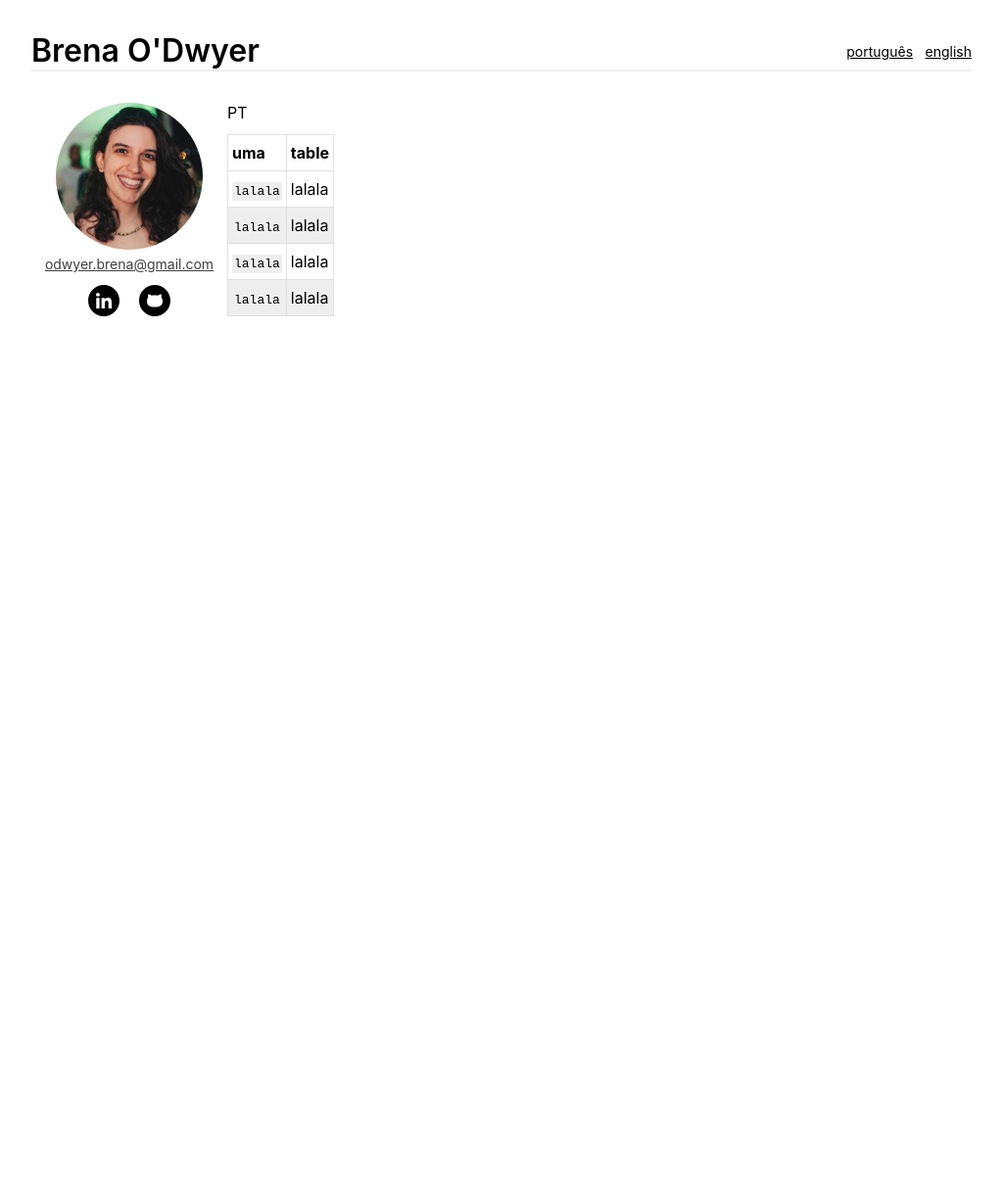
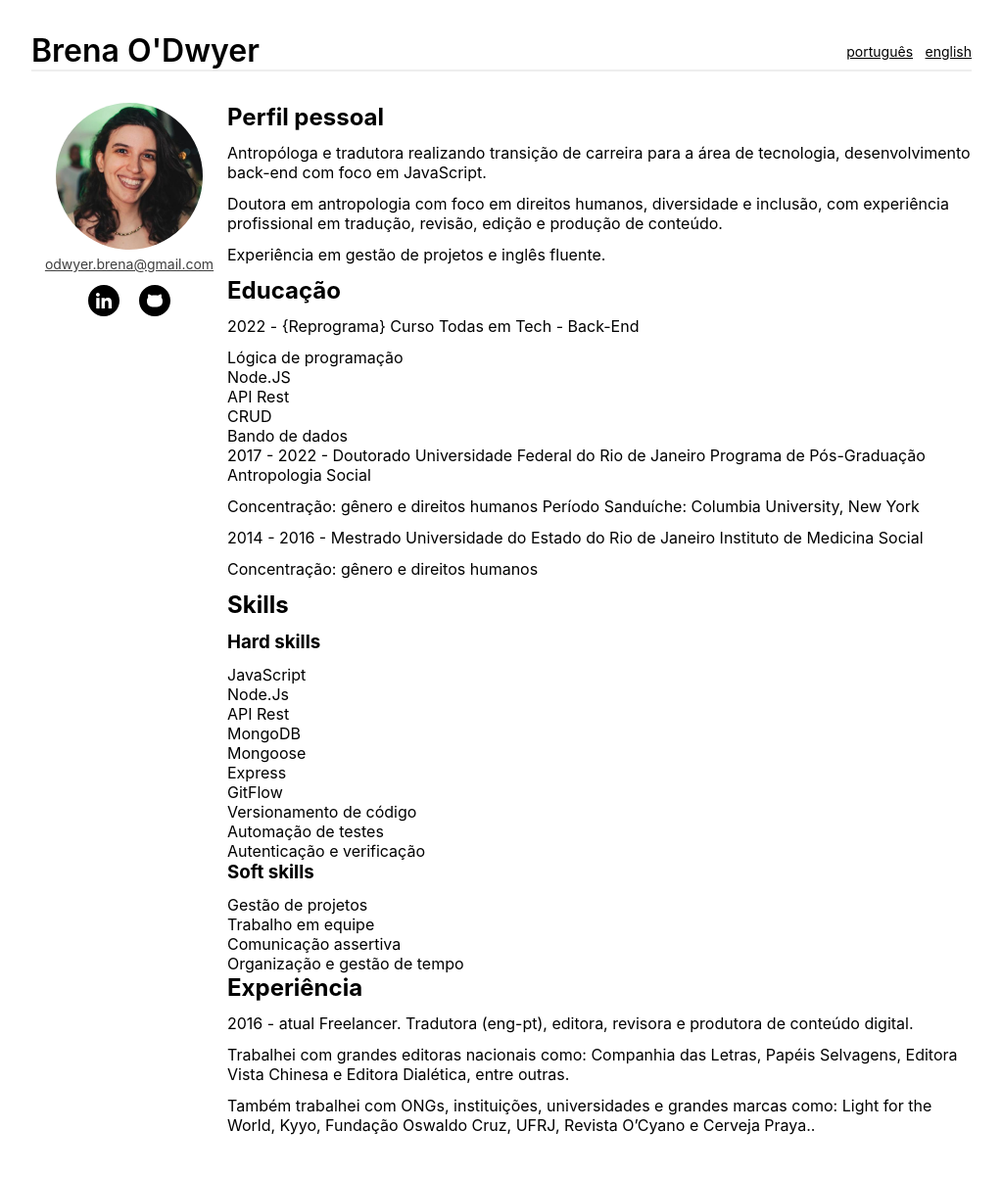
Before and after one commit to brena-odwyer/brena-odwyer.github.io, a Jekyll site: the page built from pt/index.md, in a window 1280 px wide. Shown: the whole page at 98% size, without its empty margins (128-1151 px from the left). Built offline with Jekyll 4.4.1, drawn with Linux system fonts in a browser that asks for light colours; before the commit the page ends 900 px from its top, so only the background shows below that.

Commit message:
texto atualizado em pt

```diff
--- a/pt/index.md
+++ b/pt/index.md
@@ -2,14 +2,79 @@
 layout: default
 
 profile-picture-alt: >-
-  alt pt sadfsadf
+  A foto mostra Brena O'Dwyer, uma mulher branca de cabelos castanhos ondulados, sorrindo. A foto mostra o rosto de Brena e um fundo verde borrado.
 ---
 
-PT
+# Perfil pessoal
+Antropóloga e tradutora realizando
+transição de carreira para a área de
+tecnologia, desenvolvimento back-end
+com foco em JavaScript.
 
-|uma|table|
-|---|---|
-|`lalala`|lalala|
-|`lalala`|lalala|
-|`lalala`|lalala|
-|`lalala`|lalala|
+Doutora em antropologia com foco em
+direitos humanos, diversidade e
+inclusão, com experiência profissional
+em tradução, revisão, edição e
+produção de conteúdo.
+
+Experiência em gestão de projetos e
+inglês fluente.
+
+## Educação
+2022 - {Reprograma} Curso Todas em Tech - Back-End
+- Lógica de programação
+- Node.JS
+- API Rest
+- CRUD
+- Bando de dados
+
+2017 - 2022 - Doutorado
+Universidade Federal do Rio de Janeiro
+Programa de Pós-Graduação Antropologia
+Social
+
+Concentração: gênero e direitos humanos
+Período Sanduíche: Columbia University,
+New York
+
+2014 - 2016 - Mestrado
+Universidade do Estado do Rio de Janeiro
+Instituto de Medicina Social
+
+Concentração: gênero e direitos humanos
+
+## Skills
+### Hard skills
+- JavaScript
+- Node.Js
+- API Rest
+- MongoDB
+- Mongoose
+- Express
+- GitFlow
+- Versionamento de código
+- Automação de testes
+- Autenticação e verificação
+
+### Soft skills
+- Gestão de projetos
+- Trabalho em equipe
+- Comunicação assertiva
+- Organização e gestão de tempo
+
+## Experiência
+2016 - atual
+Freelancer. Tradutora (eng-pt), editora,
+revisora e produtora de conteúdo
+digital.
+
+Trabalhei com grandes editoras
+nacionais como: Companhia das Letras,
+Papéis Selvagens, Editora Vista Chinesa
+e Editora Dialética, entre outras.
+
+Também trabalhei com ONGs,
+instituições, universidades e grandes
+marcas como: Light for the World,
+Kyyo, Fundação Oswaldo Cruz, UFRJ,
+Revista O'Cyano e Cerveja Praya..
```
